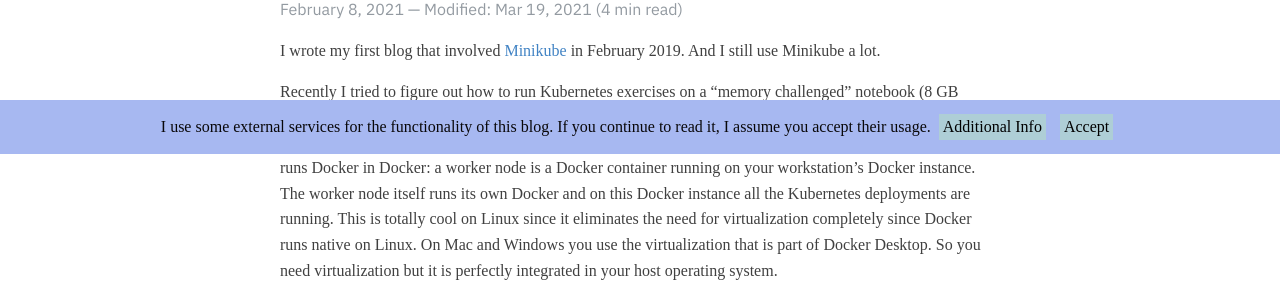
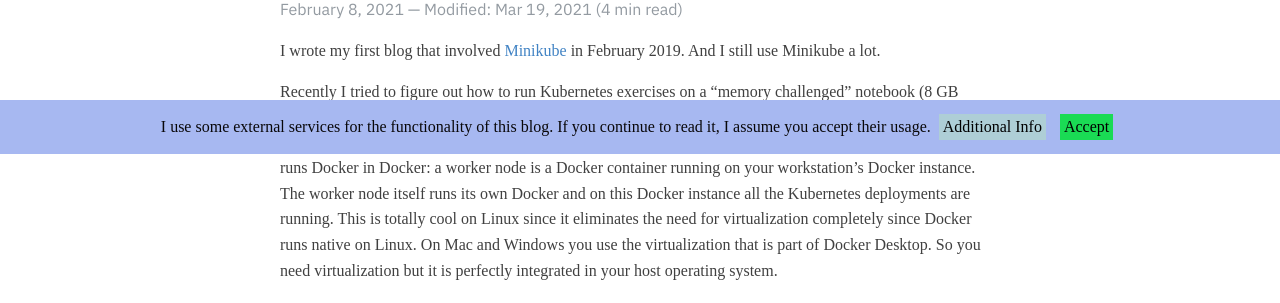
Before and after one commit to HaraldUebele/HaraldUebele.github.io, a Jekyll site: the page built from index.html, in a window 1280 px wide. Shown: the part 746-1049 px from the top of the page. Built offline with Jekyll 4.4.1, drawn with Linux system fonts in a browser that asks for light colours; the list of posts is cut into pages by our own code.

Commit message:
cookie accept button

```diff
--- a/_includes/cookie-consent.html
+++ b/_includes/cookie-consent.html
@@ -9,7 +9,7 @@
         #cookie-notice a {position: relative; bottom: 5px;}
     }
 </style>
-<div id="cookie-notice"><span>I use some external services for the functionality of this blog. If you continue to read it, I assume you accept their usage.</span><a href="/about" class="cookie-btn">&nbsp;Additional Info&nbsp;</a><a id="cookie-notice-accept" class="cookie-btn">&nbsp;Accept&nbsp;</a></div>
+<div id="cookie-notice"><span>I use some external services for the functionality of this blog. If you continue to read it, I assume you accept their usage.</span><a href="/about" class="cookie-btn">&nbsp;Additional Info&nbsp;</a><a id="cookie-notice-accept" class="cookie-btn-ok">&nbsp;Accept&nbsp;</a></div>
 <script>
     function createCookie(name,value,days) {
         var expires = "";
--- a/assets/style.scss
+++ b/assets/style.scss
@@ -504,6 +504,13 @@ body:after {
 .cookie-btn{
   color: #000000;
   background-color: #aeced6;
+  border-color: #000000;
+  margin: 6px;
+}
+
+.cookie-btn-ok{
+  color: #000000;
+  background-color: #1adb54;
   border-color: #000000;
   margin: 6px;
 }
```
